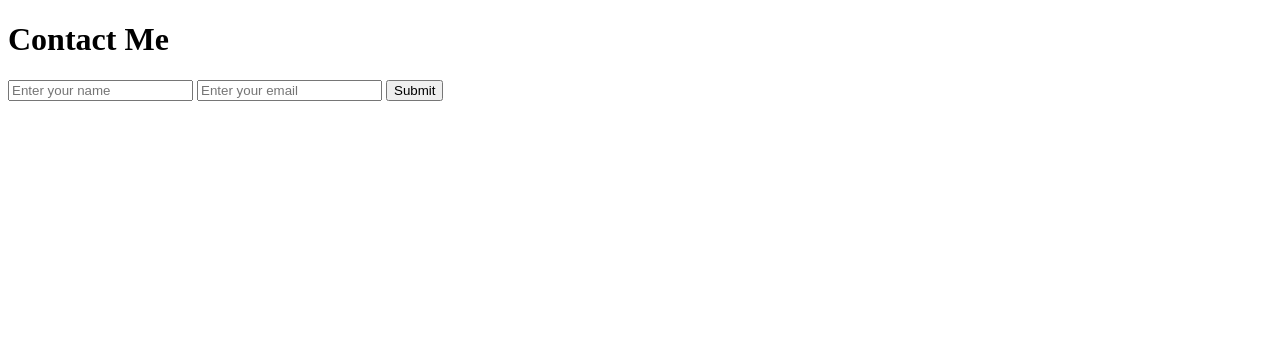
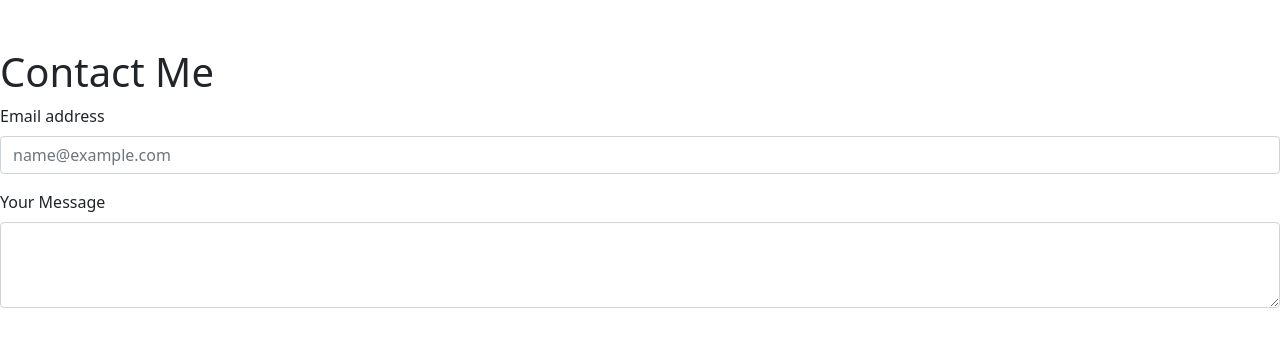
Before and after one commit to PunitBasarkod/My-Personal-website, a plain HTML site: page contact.html in a window 1280 px wide. Drawn offline with nearby package versions, Linux system fonts and the light colour scheme.

Commit message:
better contact page

```diff
--- a/contact.html
+++ b/contact.html
@@ -1,20 +1,45 @@
-<!DOCTYPE html>
+<!doctype html>
 <html lang="en">
-<head>
-    <meta charset="UTF-8">
-    <meta http-equiv="X-UA-Compatible" content="IE=edge">
-    <meta name="viewport" content="width=device-width, initial-scale=1.0">
+  <head>
+    <!-- Required meta tags -->
+    <meta charset="utf-8">
+    <meta name="viewport" content="width=device-width, initial-scale=1">
+
+    <!-- Bootstrap CSS -->
+    <link href="https://cdn.jsdelivr.net/npm/bootstrap@5.1.3/dist/css/bootstrap.min.css" rel="stylesheet" integrity="sha384-1BmE4kWBq78iYhFldvKuhfTAU6auU8tT94WrHftjDbrCEXSU1oBoqyl2QvZ6jIW3" crossorigin="anonymous">
+
     <title>Contact Me</title>
-</head>
-<body>
-    <h1>Contact Me</h1>
+  </head>
+  <body>
 
-    <form action="">
-        <input type="text" placeholder="Enter your name">
-        <input type="email" placeholder="Enter your email">
-        <input type="submit" value="Submit">
+     <br>
 
-    </form>
+    <dev class="container">
 
-</body>
+        <h1>Contact Me</h1>
+
+        <div class="mb-3">
+            <label for="exampleFormControlInput1" class="form-label">Email address</label>
+            <input type="email" class="form-control" id="exampleFormControlInput1" placeholder="name@example.com">
+          </div>
+          <div class="mb-3">
+            <label for="exampleFormControlTextarea1" class="form-label">Your Message</label>
+            <textarea class="form-control" id="exampleFormControlTextarea1" rows="3"></textarea>
+          </div>
+
+    </dev>
+
+
+
+    <!-- Optional JavaScript; choose one of the two! -->
+
+    <!-- Option 1: Bootstrap Bundle with Popper -->
+    <script src="https://cdn.jsdelivr.net/npm/bootstrap@5.1.3/dist/js/bootstrap.bundle.min.js" integrity="sha384-ka7Sk0Gln4gmtz2MlQnikT1wXgYsOg+OMhuP+IlRH9sENBO0LRn5q+8nbTov4+1p" crossorigin="anonymous"></script>
+
+    <!-- Option 2: Separate Popper and Bootstrap JS -->
+    <!--
+    <script src="https://cdn.jsdelivr.net/npm/@popperjs/core@2.10.2/dist/umd/popper.min.js" integrity="sha384-7+zCNj/IqJ95wo16oMtfsKbZ9ccEh31eOz1HGyDuCQ6wgnyJNSYdrPa03rtR1zdB" crossorigin="anonymous"></script>
+    <script src="https://cdn.jsdelivr.net/npm/bootstrap@5.1.3/dist/js/bootstrap.min.js" integrity="sha384-QJHtvGhmr9XOIpI6YVutG+2QOK9T+ZnN4kzFN1RtK3zEFEIsxhlmWl5/YESvpZ13" crossorigin="anonymous"></script>
+    -->
+  </body>
 </html>
```
